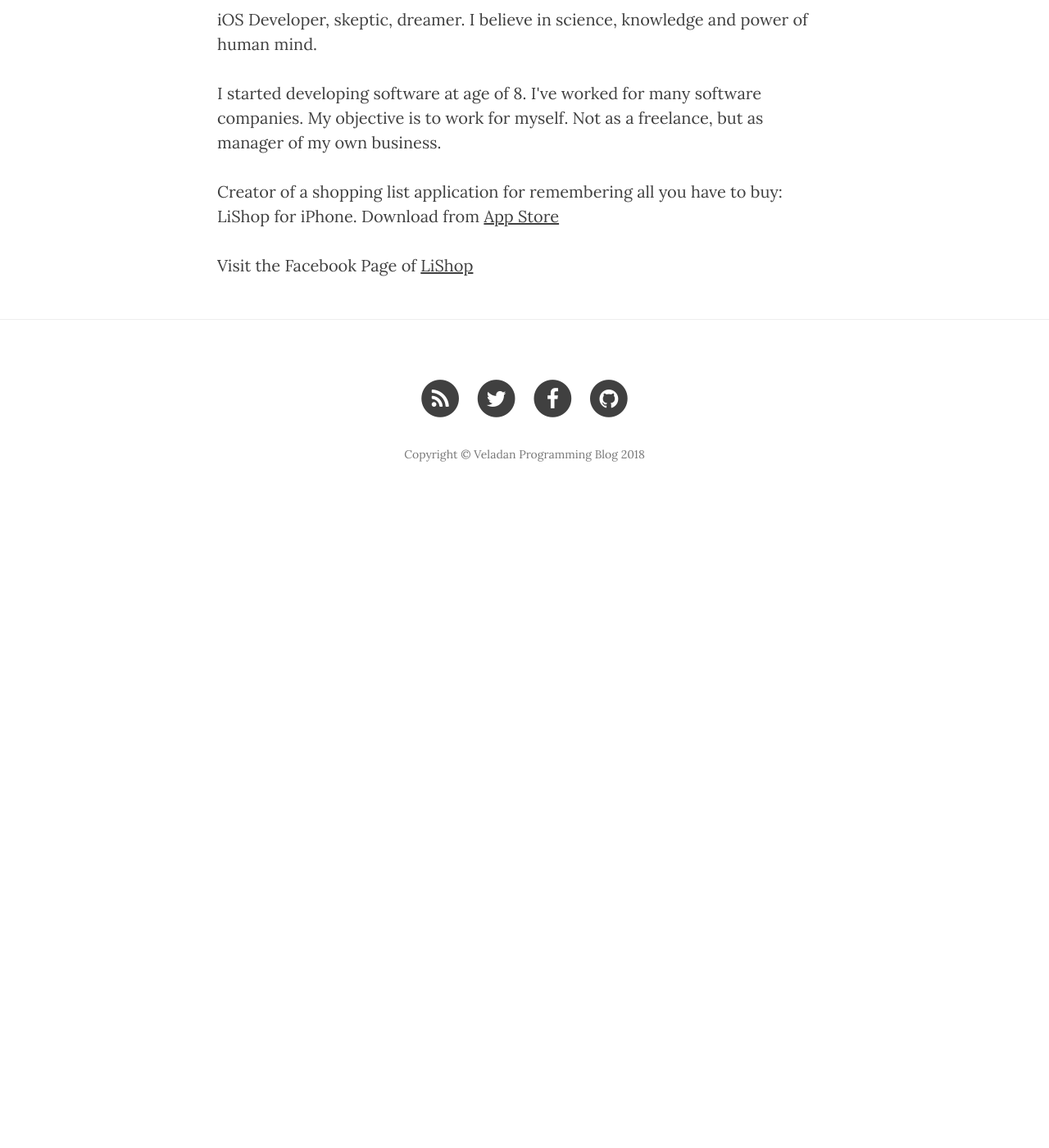
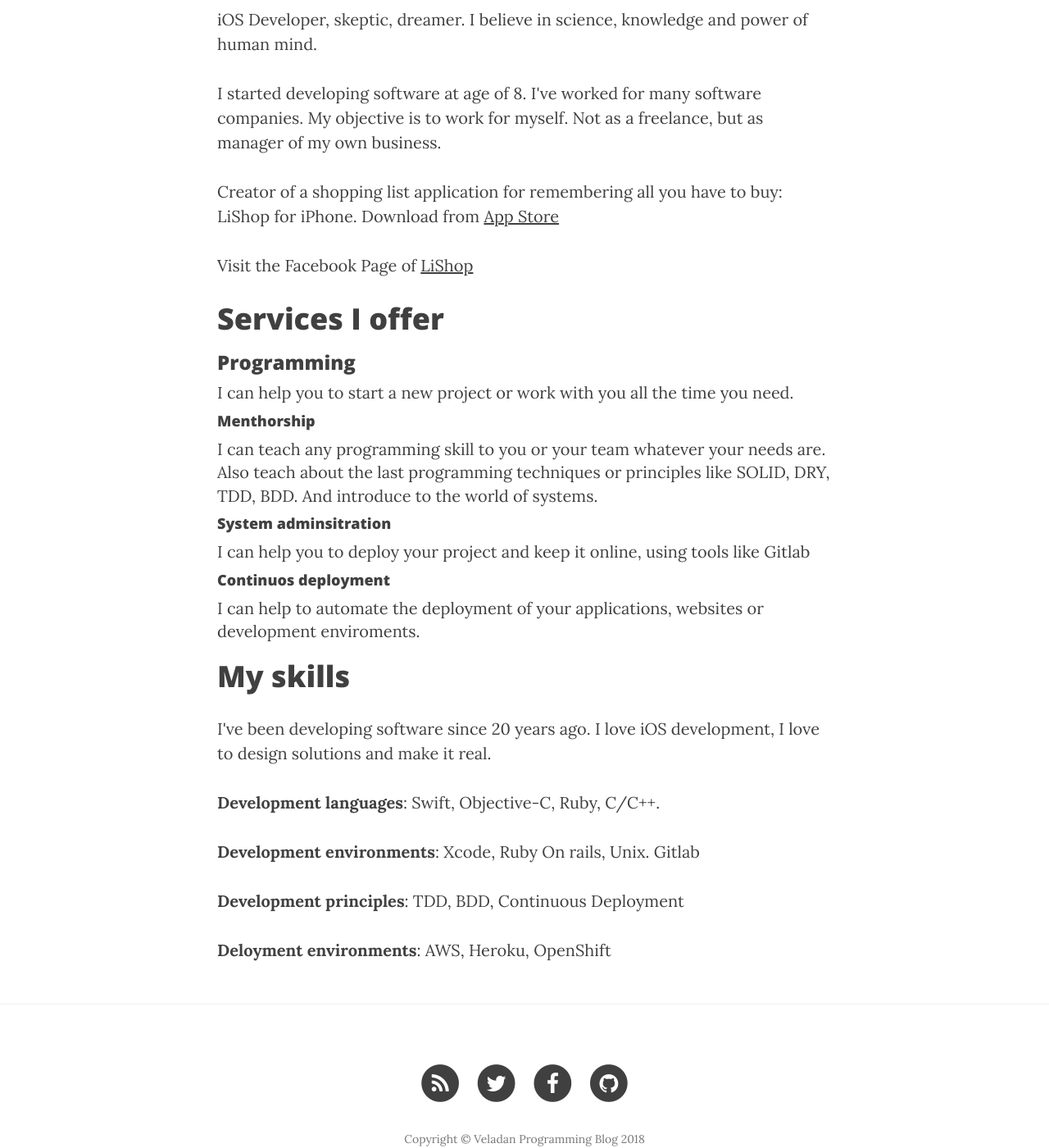
Before and after one commit to madcato/madcato.github.io, a Jekyll site: the page built from about.html, in a window 1280 px wide and 1400 px high, scrolled down 519 px. Shown: the whole window at 82% size. Built offline with Jekyll 4.4.1, drawn with Linux system fonts in a browser that asks for light colours; nearby versions of some CDN libraries; before the commit the page ends 1149 px from its top, so only the background shows below that.

Commit message:
improved resume

```diff
--- a/about.html
+++ b/about.html
@@ -12,3 +12,28 @@
 <p>Creator of a shopping list application for remembering all you have to buy: LiShop for iPhone.  Download from <a href='https://itunes.apple.com/us/app/lishop-remember-shopping-your/id421705296?mt=8&uo=6&at=&ct='>App Store</a></p>
 
 <p>Visit the Facebook Page of <a href='http://www.facebook.com/lishopiphoneapp'>LiShop</a>
+
+<h1>Services I offer</h1>
+<h3>Programming</h3>
+I can help you to start a new project or work with you all the time you need.
+<h4>Menthorship</h3>
+I can teach any programming skill to you or your team whatever your needs are. Also teach about the last programming techniques or principles like SOLID, DRY, TDD, BDD. And introduce to the world of systems.
+<h4>System adminsitration</h4>
+I can help you to deploy your project and keep it online, using tools like Gitlab
+<h4>Continuos deployment</h4>
+I can help to automate the deployment of your applications, websites or development enviroments.
+
+
+
+
+<h1>My skills</h1>
+
+<p>I've been developing software since 20 years ago. I love iOS development, I love to design solutions and make it real.</p>
+
+<p><strong>Development languages</strong>: Swift, Objective-C, Ruby, C/C++.</p>
+
+<p><strong>Development environments</strong>: Xcode, Ruby On rails, Unix. Gitlab </p>
+
+<p><strong>Development principles</strong>: TDD, BDD, Continuous Deployment</p>
+
+<p><strong>Deloyment environments</strong>: AWS, Heroku, OpenShift</p>
```
